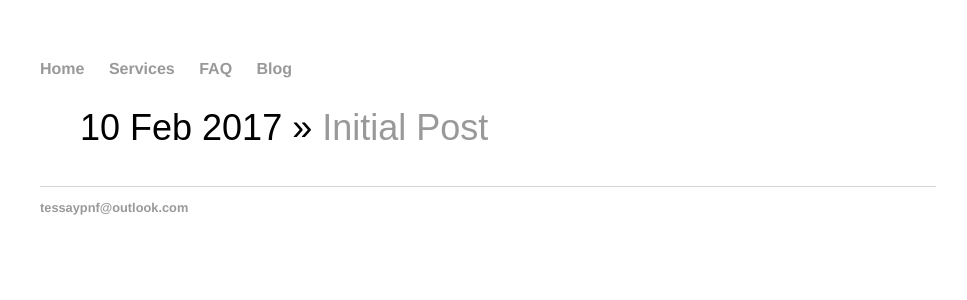
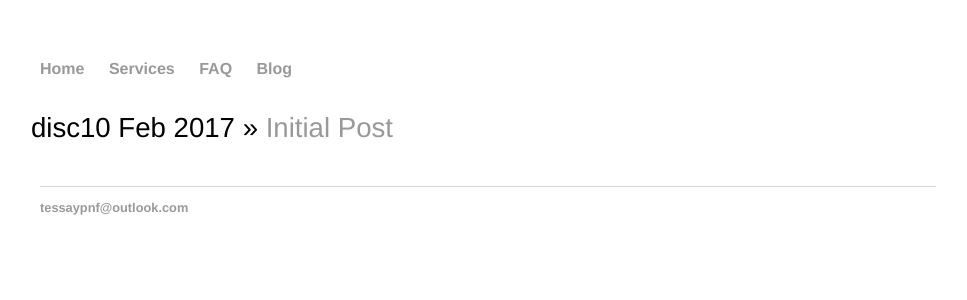
Before and after one commit to RagingTiger/PnFTech.github.io, a Jekyll site: the page built from blog/index.html, in a window 1280 px wide. Shown: the top 300 px of the page, without its empty margins (152-1119 px from the left). Built offline with Jekyll 4.4.1, drawn with Linux system fonts in a browser that asks for light colours.

Commit message:
edited css

```diff
--- a/css/main.css
+++ b/css/main.css
@@ -63,9 +63,9 @@
 }
 
 ul.posts li {
-    list-style: none;
-    font-family: 'Arial', 'Sans-Serif';
-    font-size: 1.5em;
+    list-style: "disc";
+    font-family: 'Helvetica', 'Arial', 'Sans-Serif';
+    font-size: 1.15em;
     margin-bottom: 7px;
 }
 
```
